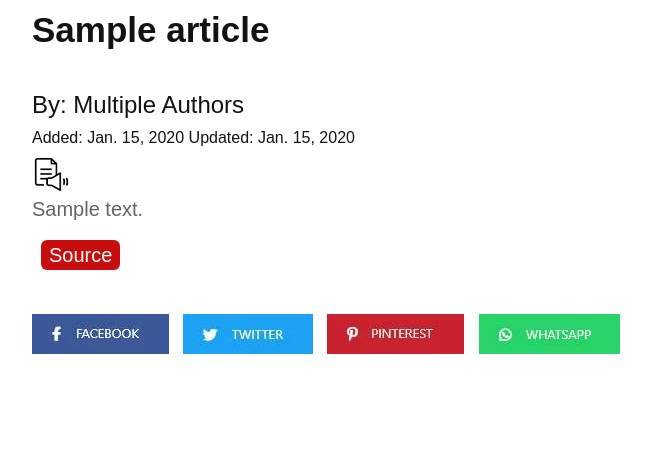
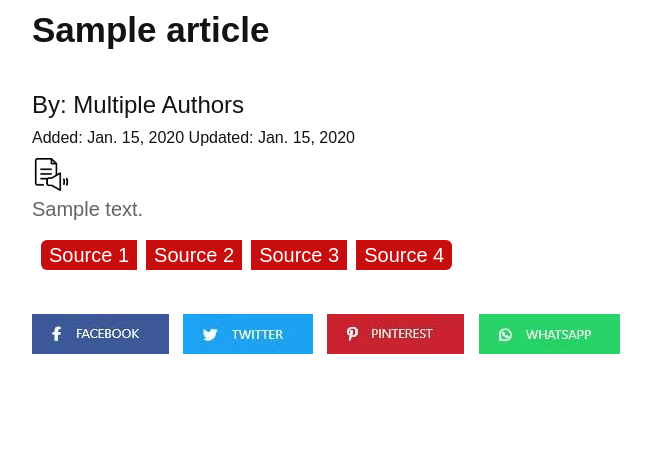
Before and after one commit to dumrich/FactoidFinance, a Django app: page /article/1 in a window 1280 px wide. Shown: the part 1162-1631 px from the top of the page, without its empty margins (50-701 px from the left). Run offline with Django 4.2, Linux system fonts and the light colour scheme; a user stored in the database is signed in; tables that the repository leaves empty hold one stand-in row (values such as "Sample post"); grey boxes marked "Sample" are stand-in pictures; parts of the project's set-up code (start-up, migrations or seed data) failed here and were passed over; some libraries are stand-ins or nearby versions; some web fonts are replaced.

Commit message:
updated sources

```diff
--- a/templates/articles/post_details.html
+++ b/templates/articles/post_details.html
@@ -122,10 +122,19 @@
   {% if article.stock %}
     <button class="btn source-link-mini"><a style="text-decoration: none; color: inherit;" href="{% url 'stock' article.stock.ticker %}">{{ article.stock.ticker }}</a>
     </button>
+  {% endif %}
+    <button class="btn source-link-mini" style="margin-left: 9px;"><a style="text-decoration: none; color: inherit;" href="{{ article.original_link }}">Source 1</a>
+    </button>
+    {% if article.source_link_2 %}
+    <button class="btn source-link-mini" style="margin-left: 9px;"><a style="text-decoration: none; color: inherit;" href="{{ article.source_link_2 }}">Source 2</a>
     {% endif %}
-    <button class="btn source-link-mini" style="margin-left: 9px;"><a style="text-decoration: none; color: inherit;" href="{{ article.original_link }}">Source</a>
-    </button>
+    {% if article.source_link_3 %}
+    <button class="btn source-link-mini" style="margin-left: 9px;"><a style="text-decoration: none; color: inherit;" href="{{ article.source_link_3 }}">Source 3</a>
+    {% endif %}
 
+    {% if article.source_link_4 %}
+    <button class="btn source-link-mini" style="margin-left: 9px;"><a style="text-decoration: none; color: inherit;" href="{{ article.source_link_4 }}">Source 4</a>
+    {% endif %}
 </div>
 </div>
 
```
